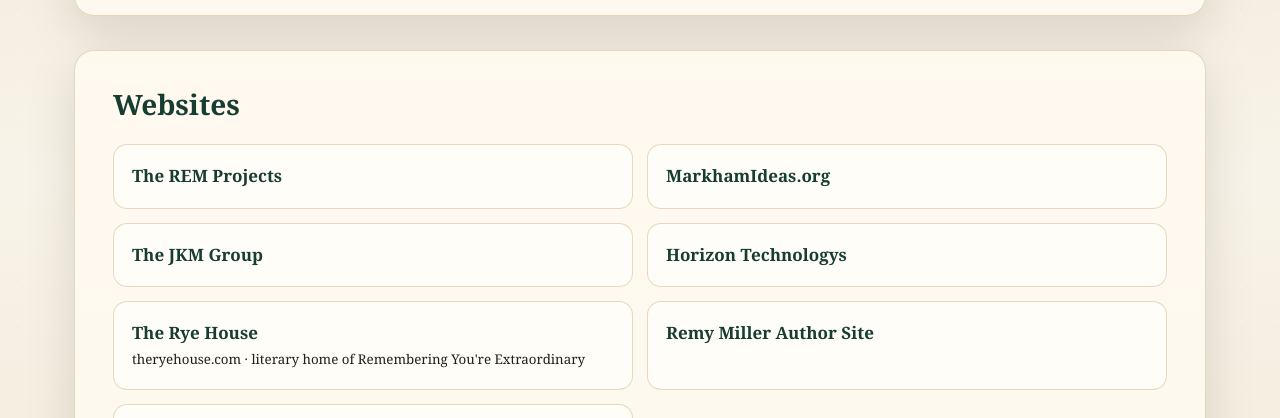
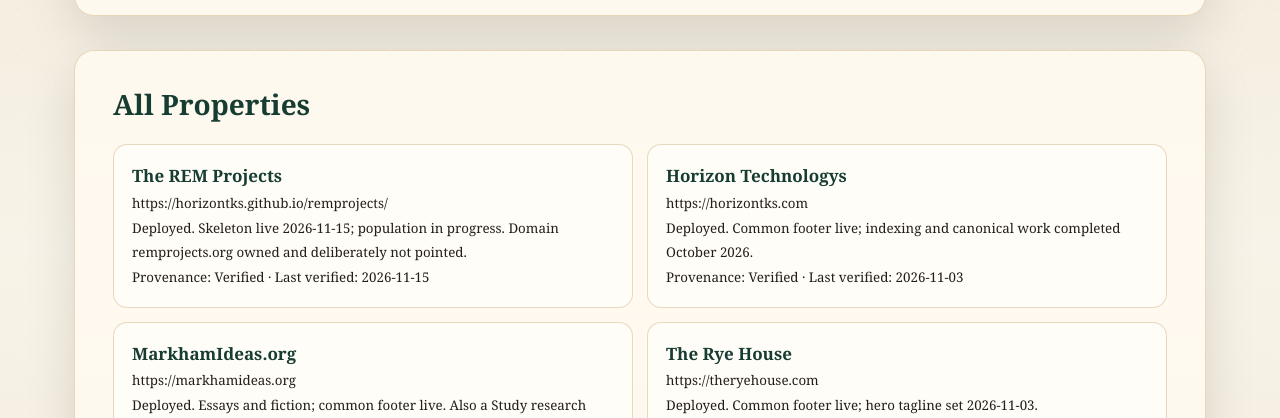
Before and after one commit to HorizonTks/remprojects, a plain HTML site: page webworks.html in a window 1280 px wide. Shown: the part 376-794 px from the top of the page. Drawn offline with Linux system fonts and the light colour scheme.

Commit message:
Webworks renders from webworks.json, one list

```diff
--- a/webworks.html
+++ b/webworks.html
@@ -1,4 +1,4 @@
 <!doctype html><html lang="en"><head><meta charset="utf-8"><meta name="viewport" content="width=device-width,initial-scale=1"><meta name="theme-color" content="#173d32"><title>Webworks — The REM Projects</title><link rel="stylesheet" href="assets/styles.css"></head><body><div class="snow" aria-hidden="true"></div><header class="house-header">
     <a class="brand" href="index.html" aria-label="The REM Projects home"><span class="brand-mark">TRP</span><span><strong>The REM Projects</strong><small>Projects House · Christmas 2026</small></span></a>
     <nav aria-label="Projects House"><a href="index.html">Foyer</a><a href="publishing.html">Publishing</a><a href="library.html">Library</a><a href="workshop.html">Santa's Workshop</a><a href="study.html">Study</a><a href="webworks.html">Webworks</a><a href="archives.html">Archives</a></nav>
-  </header><main><section class="room page-intro"><p class="eyebrow">WEBWORKS</p><h1>Web Properties</h1><p class="lede">Our deployed and developing websites, treated as projects in their own right.</p></section><section class="project-group"><h2>Websites</h2><div class="project-list"><article><strong>The REM Projects</strong></article><article><strong>MarkhamIdeas.org</strong></article><article><strong>The JKM Group</strong></article><article><strong>Horizon Technologys</strong></article><article><strong>The Rye House</strong><br><small>theryehouse.com · literary home of Remembering You're Extraordinary</small></article><article><strong>Remy Miller Author Site</strong></article><article><strong>RGuytano.com</strong></article></div></section><section class="project-group"><h2>Stores & Connected Properties</h2><div class="project-list"><article><strong>The Rye House Etsy Store</strong><br><small>Etsy shop: TheRYEHouse · secondary to The Rye House literary identity</small></article></div></section></main><footer><span>The REM Projects · Projects House</span><span>Office status: Open. Charli: Meddling. 🦩</span><span>Us. 🌹♾️</span></footer></body></html>
+  </header><main><section class="room page-intro"><p class="eyebrow">WEBWORKS</p><h1>Web Properties</h1><p class="lede">Our deployed and developing websites, treated as projects in their own right.</p></section><section class="project-group"><h2>All Properties</h2><div class="project-list" id="webworks-list"></div></section></main><footer><span>The REM Projects · Projects House</span><span>Office status: Open. Charlie: Meddling. 🦤</span><span>Us. 🦩</span></footer><script src="assets/app.js" defer></script></body></html>
```
